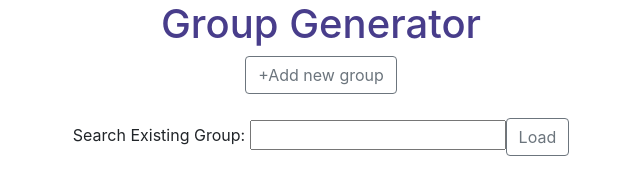
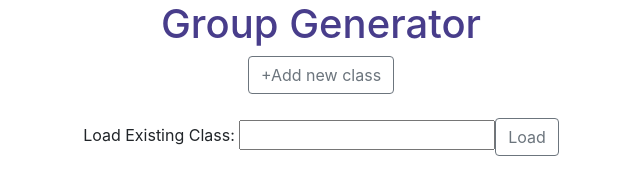
Before and after one commit to 128234/New-SDD-Prelim-Site, a plain HTML site: page index.html in a window 1280 px wide. Both pictures are taken after a click on the button "Begin". Shown: the top 193 px of the page, without its empty margins (319-959 px from the left). Drawn offline with nearby package versions, Linux system fonts and the light colour scheme.

Commit message:
grammar - p2 'group' to 'class'

```diff
--- a/index.html
+++ b/index.html
@@ -23,10 +23,10 @@
   <!--Page 2: Access existing classes or add new class-->
   <div id='page2' class='pages'>
     <h1>Group Generator</h1>
-    <button onclick="clearInputTable()" class="btn btn-outline-secondary">+Add new group</button>
+    <button onclick="clearInputTable()" class="btn btn-outline-secondary">+Add new class</button>
     <br>
     <br>
-    <p>Search Existing Group: <input id="findClassNameInput" type="text"><button onclick="loadClass()"
+    <p>Load Existing Class: <input id="findClassNameInput" type="text"><button onclick="loadClass()"
         class="btn btn-outline-secondary">Load</button></p>
     <br>
     <button id="showAllClassesBtn" onclick="displaySavedClasses()" class="btn btn-outline-secondary">Display All Saved Classes</button>
@@ -34,6 +34,8 @@
     <br>
     <table class="table table-bordered" id="displaySavedClassesTable">
     </table>
+
+  </div>
 
   </div>
 
```
